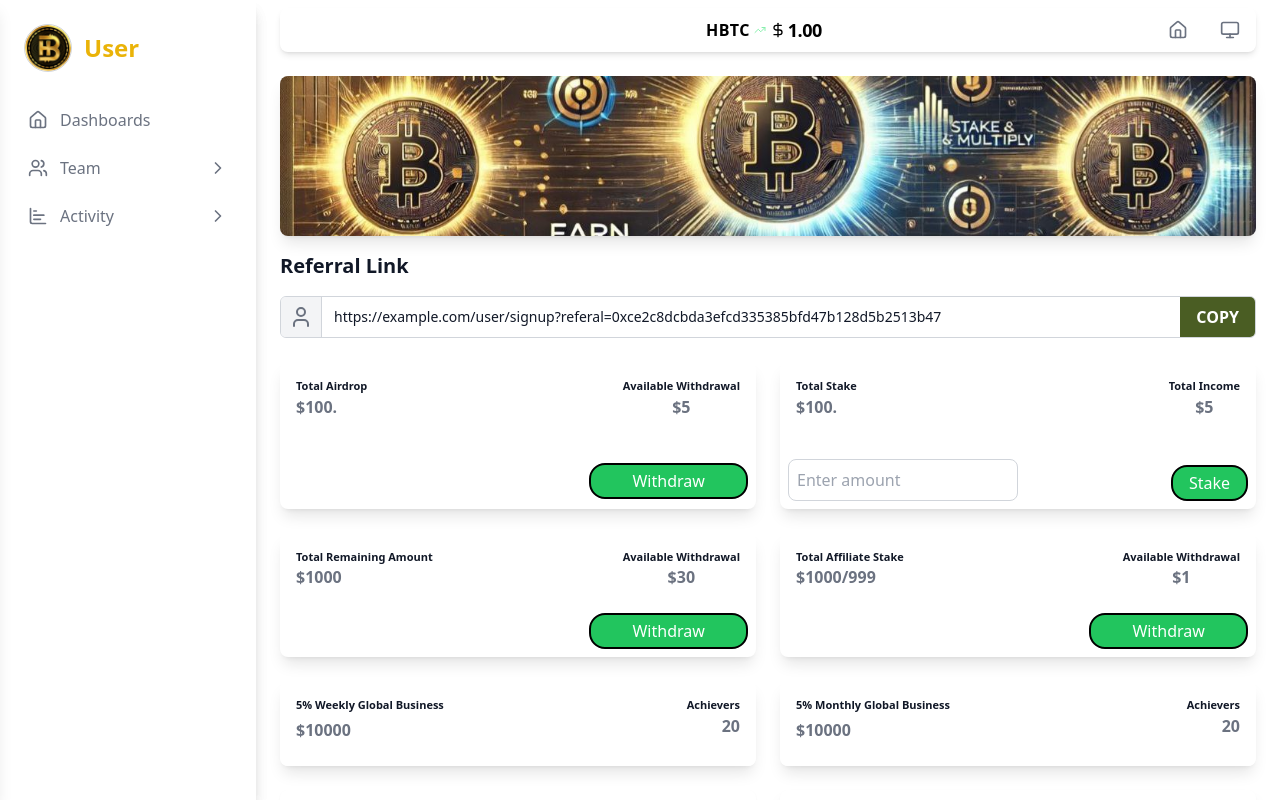
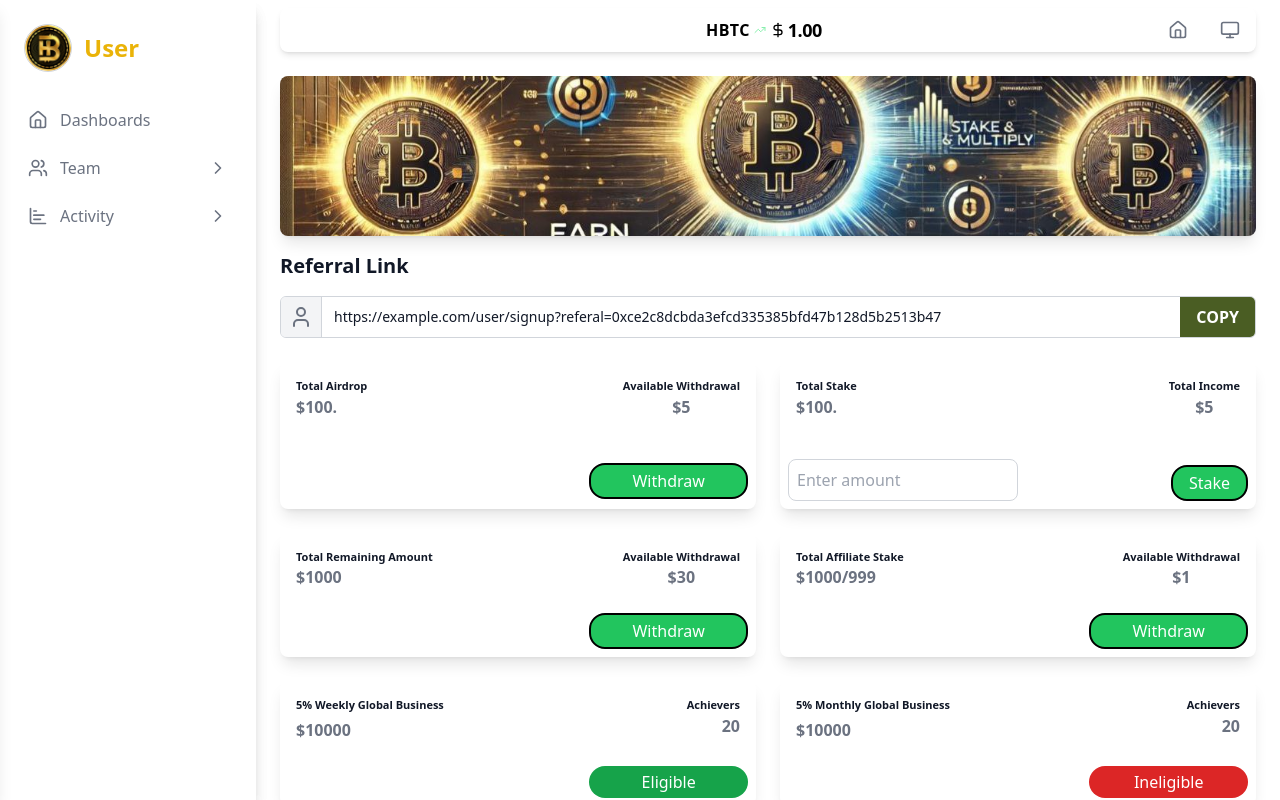
Before and after one commit to ManiacD16/hbtc-full, a React (Vite) app: page /user in a window 1280 px wide. Built offline with nearby package versions, Linux system fonts and the light colour scheme.

Commit message:
1st commit

```diff
--- a/src/App.jsx
+++ b/src/App.jsx
@@ -1,32 +1,42 @@
-import { BrowserRouter as Router, Route, Routes } from "react-router-dom";
+import React from "react";
+import { BrowserRouter as Router, Routes, Route, Navigate } from "react-router-dom";
 import Home from "./Components/Home";
 import About from "./Components/About";
 import Features from "./Components/Features";
 import Tokenomics from "./Components/Tokenomics";
 import Airdrop from "./Components/Airdrop";
 import Roadmap from "./Components/Roadmap";
-import MainContent from "./Components/MainContent";
-import Team from "./Components/Team";
-import Activity from "./Components/Activity";
+import MainContent from "./Components/MainContent"; // Main content for user panel
+import Team from "./Components/Team"; // Team component
+import Activity from "./Components/Activity"; // Activity component
 
 function App() {
   return (
     <Router>
       <div className="min-h-screen">
+        {/* Routes for main sections */}
         <Routes>
-          <Route path="/" element={<Home />} />
-          <Route path="/about" element={<About />} />
-          <Route path="/features" element={<Features />} />
-          <Route path="/tokenomics" element={<Tokenomics />} />
-          <Route path="/airdrop" element={<Airdrop />} />
-          <Route path="/roadmap" element={<Roadmap />} />
+          <Route path="/" element={
+            <>
+              <div id="home"><Home /></div>
+              <div id="about"><About /></div>
+              <div id="features"><Features /></div>
+              <div id="tokenomics"><Tokenomics /></div>
+              <div id="airdrop"><Airdrop /></div>
+              <div id="roadmap"><Roadmap /></div>
+            </>
+          } />
 
-          {/* Main Content with Nested Routes */}
-          <Route path="/user" element={<MainContent />} />
+          {/* User Panel Routes */}
+          <Route path="/user/" element={<MainContent />} />
             <Route path="/team" element={<Team />} />
             <Route path="/activity" element={<Activity />} />
+            {/* Redirect to team by default, if /user is accessed */}
+            {/* <Route path="" element={<Navigate to="team" />} /> */}
 
-          <Route path="*" element={<div>Page Not Found</div>} />
+
+          {/* Redirect any unknown paths to home */}
+          <Route path="*" element={<Navigate to="/" />} />
         </Routes>
       </div>
     </Router>
--- a/src/Components/MainContent.jsx
+++ b/src/Components/MainContent.jsx
@@ -16,10 +16,12 @@ import {
 import Sidebar from "./sidebar";
 import Header from "./header";
 import Banner from "./Images/Banner.jpg";
+import "../App.css";
 
 const EcommerceReferralPage = () => {
   const [isSidebarOpen, setIsSidebarOpen] = useState(false);
   const [amount, setAmount] = useState("");
+  const [isActive, setIsActive] = useState(false);
 
   const [adContentType, setAdContentType] = useState("image"); // "image" or "video"
   const adContent = {
@@ -215,9 +217,18 @@ const EcommerceReferralPage = () => {
             </div>
 
             {/* Render Reward Panel Cards */}
-            <div className="flex items-stretch">
+            <div className={`flex items-stretch`}>
               <div className="w-full bg-white dark:bg-gray-800 shadow-lg flex flex-col rounded-lg">
                 {renderRewardPanel("5% Weekly Global Business", "$10000", "20")}
+                <div className="flex justify-end">
+                  <button
+                    className="bg-green-600 text-white py-1 px-4 rounded-2xl w-1/3 hover:bg-green-400 mr-2 mb-2 text-sm sm:text-base md:text-md"
+                    onClick={() => handleWithdraw()}
+                  >
+                    Eligible
+                  </button>
+                </div>
+
                 {/* <div className="flex justify-end">
                   <button
                     className="bg-green-500 text-white py-1 px-4 border-black border-2 rounded-2xl w-1/3 hover:bg-green-600 mr-2 mb-2"
@@ -235,6 +246,14 @@ const EcommerceReferralPage = () => {
                   "$10000",
                   "20"
                 )}
+                <div className="flex justify-end">
+                  <button
+                    className="bg-red-600 text-white py-1 px-4 rounded-2xl w-1/3 hover:bg-red-900 mr-2 mb-2 text-sm sm:text-base md:text-md"
+                    onClick={() => handleWithdraw()}
+                  >
+                    Ineligible
+                  </button>
+                </div>
                 {/* <div className="flex justify-end">
                   <button
                     className="bg-green-500 text-white py-1 px-4 border-black border-2 rounded-2xl w-1/3 hover:bg-green-600 mr-2"
@@ -314,7 +333,9 @@ const renderRewardPanel = (title, value, achievers) => {
           <p className="text-md text-gray-500 font-bold">{value}</p>
         </div>
         <div className="text-right">
-          <p className="text-[11px] text-gray-900 font-bold">Achievers</p>
+          <p className="text-[11px] text-gray-900 dark:text-gray-200 font-bold">
+            Achievers
+          </p>
           <p className="text-md text-gray-500 font-semibold">{achievers}</p>
         </div>
       </div>
--- a/src/Components/sidebar.jsx
+++ b/src/Components/sidebar.jsx
@@ -171,7 +171,7 @@ const Sidebar = ({ isSidebarOpen, setIsSidebarOpen }) => {
       className="flex items-center p-3 hover:bg-gray-700 rounded-lg cursor-pointer"
       onClick={() => {
         toggleActivityDropdown(); // Call your dropdown toggle function
-                navigate("/activity"); // Navigate to team.js
+        navigate("/activity"); // Navigate to activity
       }}
     >
       <ChartBarIcon className="h-5 w-5 text-gray-500 dark:text-slate-300" />
```
Lines whose indentation alone changed are shown as unchanged.
